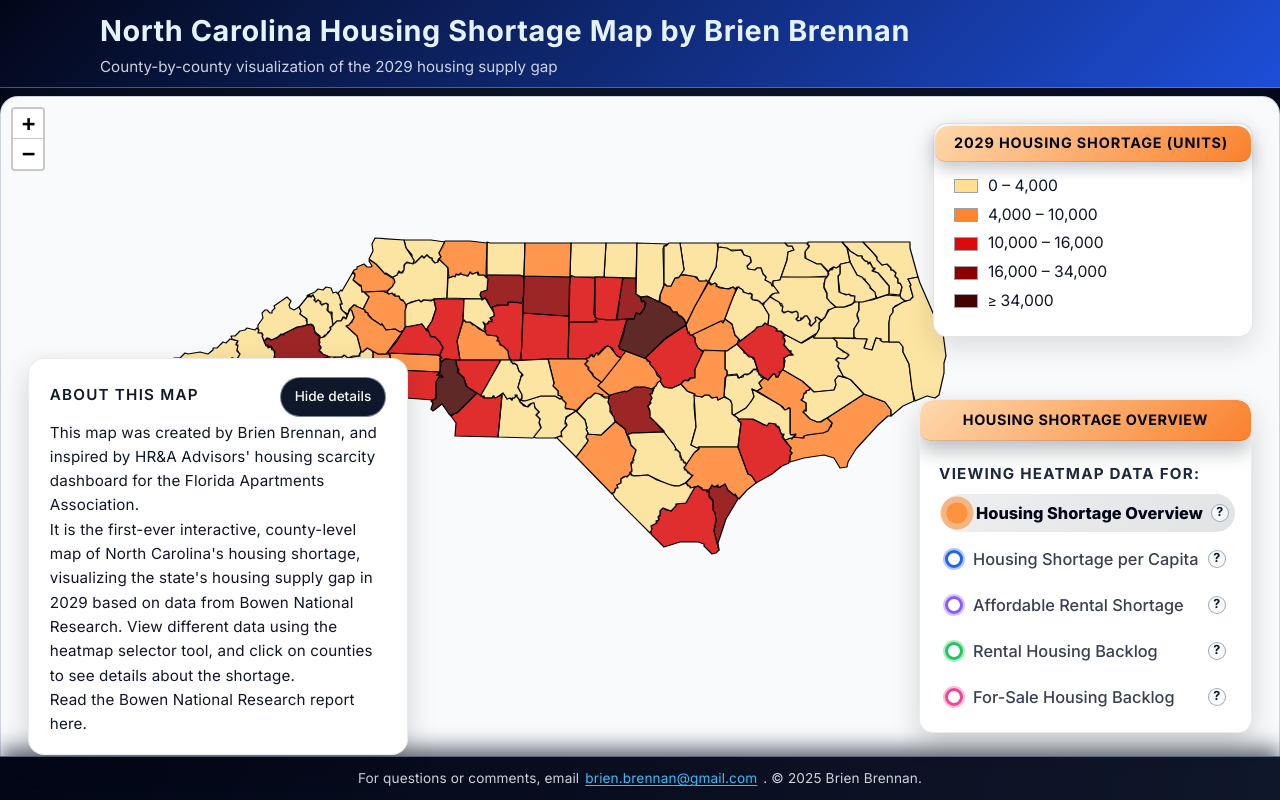
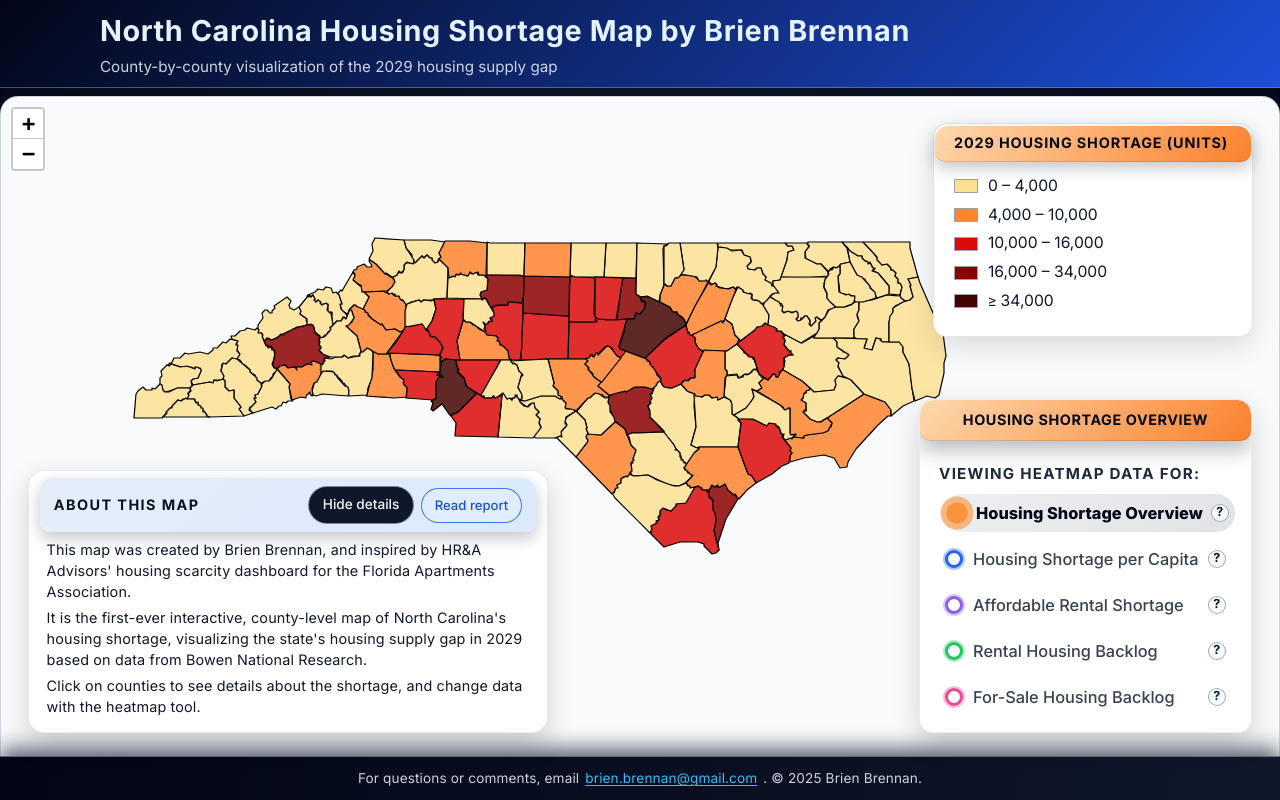
Before and after one commit to Brennan919/nc-housing-map, a Next.js app: page / in a window 1280 px wide. Built offline with nearby package versions, Linux system fonts and the light colour scheme.

Commit message:
Changing About This Map card

```diff
--- a/app/globals.css
+++ b/app/globals.css
@@ -169,12 +169,13 @@ body {
 /* About panel: floating card at bottom-left */
 .about-panel {
   position: fixed;
-  bottom: 2.8rem;       /* aligns roughly with lens card */
+  bottom: 4.2rem;       /* align bottom with lens card (lens-card bottom: 4.2rem) */
   left: 1.75rem;
   z-index: 950;
 
-  max-width: 380px;     /* slightly wider to fit new paragraphs */
-  padding: 1.1rem 1.3rem;
+  min-width: 420px;
+  max-width: 520px;     /* much wider so it feels like a strip, not a tall block */
+  padding: 0.85rem 1.1rem;
 
   background: #ffffff;
   border-radius: 16px;
@@ -184,8 +185,8 @@ body {
   font-family: "Inter", "Segoe UI", system-ui, -apple-system, BlinkMacSystemFont,
     sans-serif;
   color: #0f172a;
-  font-size: 0.95rem;
-  line-height: 1.6;
+  font-size: 0.9rem;
+  line-height: 1.45;
 }
 
 
@@ -209,9 +210,71 @@ body {
   display: flex;
   align-items: center;
   justify-content: space-between;
-  gap: 0.5rem;
-  margin-bottom: 0.25rem;
+  gap: 0.75rem;
+
+  /* turn the top of the card into a subtle header strip */
+  margin: -0.4rem -0.4rem 0.5rem;
+  padding: 0.5rem 0.85rem;
+
+  border-radius: 14px 14px 10px 10px;
+  background: linear-gradient(135deg, #e5edf9, #dbeafe);
+  box-shadow: 0 6px 16px rgba(15, 23, 42, 0.25);
 }
+
+/* Keep the title legible against the light gradient header */
+.about-title {
+  margin: 0;
+  font-size: 0.9rem;
+  font-weight: 650;
+  text-transform: uppercase;
+  letter-spacing: 0.1em;
+  color: #0b1120;
+}
+
+.about-panel-actions {
+  display: flex;
+  align-items: center;
+  gap: 0.4rem;
+}
+
+/* existing .about-toggle already styled as a dark pill; we keep it */
+
+/* New "Read report" secondary button */
+.about-report-btn {
+  border-radius: 999px;
+  border: 1px solid rgba(37, 99, 235, 0.85);
+  background: #e0edff;
+  color: #1d4ed8;
+  padding: 7px 13px;
+  font-size: 0.82rem;
+  font-weight: 500;
+  text-decoration: none;
+  display: inline-flex;
+  align-items: center;
+  justify-content: center;
+
+  transition:
+    background 0.15s ease,
+    color 0.15s ease,
+    transform 0.1s ease,
+    box-shadow 0.15s ease,
+    border-color 0.15s ease;
+}
+
+.about-report-btn:hover {
+  background: #d1e0ff;
+  color: #1e40af;
+  border-color: rgba(37, 99, 235, 0.95);
+  box-shadow: 0 8px 18px rgba(15, 23, 42, 0.25);
+  transform: translateY(-1px);
+}
+
+.about-report-btn:active {
+  transform: translateY(0);
+  box-shadow: 0 4px 10px rgba(15, 23, 42, 0.2);
+}
+
+
 
 /* The body text area that will collapse/expand */
 .about-panel-body {
@@ -233,14 +296,20 @@ body {
 
 .about-text {
   margin: 0;
-  font-size: 0.95rem;
-  line-height: 1.6;
+  font-size: 0.9rem;
+  line-height: 1.45;
   font-weight: 400;
   letter-spacing: 0.01em;
   font-family: "Inter", "Segoe UI", system-ui, -apple-system, BlinkMacSystemFont,
     sans-serif;
   color: #0f172a; /* darker, higher contrast */
 }
+
+/* Small, consistent gap between paragraphs in the about card */
+.about-panel-body .about-text + .about-text {
+  margin-top: 0.35rem;
+}
+
 
 
 
--- a/app/page.js
+++ b/app/page.js
@@ -31,6 +31,7 @@ export default function Home() {
           <div className="about-panel-header-row">
   <h2 className="about-title">About this map</h2>
 
+  <div className="about-panel-actions">
     <button
       type="button"
       className="about-toggle"
@@ -38,7 +39,18 @@ export default function Home() {
     >
       {showAbout ? "Hide details" : "Show details"}
     </button>
+
+    <a
+      href="https://ncchamber.com/foundation/nc-housing-analysis/"
+      target="_blank"
+      rel="noopener noreferrer"
+      className="about-report-btn"
+    >
+      Read report
+    </a>
   </div>
+</div>
+
 
           <div
   className={
@@ -48,30 +60,23 @@ export default function Home() {
 >
   <p className="about-text">
     This map was created by Brien Brennan, and inspired by HR&amp;A
-              Advisors&apos; housing scarcity dashboard for the Florida
-              Apartments Association.
+    Advisors&apos; housing scarcity dashboard for the Florida Apartments
+    Association.
   </p>
 
   <p className="about-text">
     It is the first-ever interactive, county-level map of North
     Carolina&apos;s housing shortage, visualizing the state&apos;s
     housing supply gap in 2029 based on data from Bowen National
-              Research. View different data using the heatmap selector tool, and
-              click on counties to see details about the shortage.
+    Research.
   </p>
 
   <p className="about-text">
-              Read the{" "}
-              <a
-                href="https://ncchamber.com/foundation/nc-housing-analysis/"
-                target="_blank"
-                rel="noopener noreferrer"
-              >
-                Bowen National Research report here
-              </a>
-              .
+    Click on counties to see details about the shortage, and change data
+    with the heatmap tool.
   </p>
 </div>
+
         </section>
 
         {/* Map occupies the main center area */}
```
Lines whose indentation alone changed are shown as unchanged.
